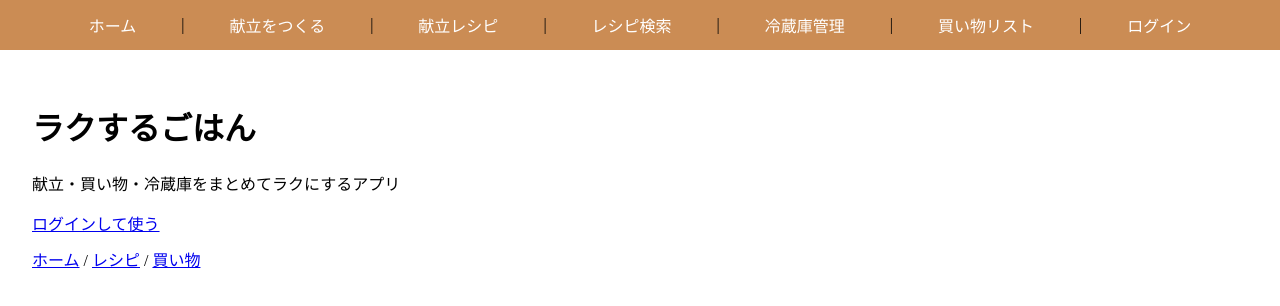
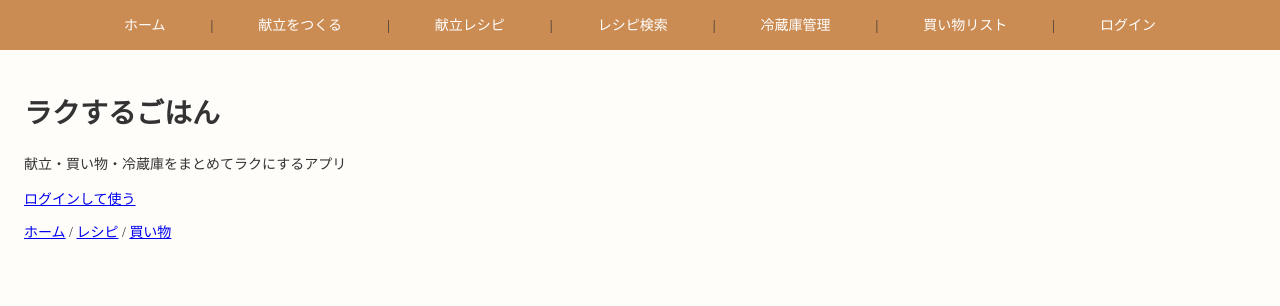
Before and after one commit to Mseditor1202/recipea, a Next.js app: page / in a window 1280 px wide. Shown: the top 306 px of the page. Built offline with nearby package versions, Linux system fonts and the light colour scheme; no server answers.

Commit message:
feat: add design system foundation (#14)

```diff
--- a/src/pages/_app.tsx
+++ b/src/pages/_app.tsx
@@ -1,19 +1,33 @@
 import "@/styles/globals.css";
 import "@/styles/Navbar.css";
+
 import type { AppProps } from "next/app";
+import { CssBaseline, ThemeProvider } from "@mui/material";
+import { Noto_Sans_JP } from "next/font/google";
+
 import Navbar from "@/components/notes/Navbar";
 import { AuthProvider } from "@/hooks/useAuth";
-import { useState } from "react";
+import theme from "@/theme/theme";
+
+const notoSansJP = Noto_Sans_JP({
+  subsets: ["latin"],
+  weight: ["400", "600", "700"],
+  display: "swap",
+  variable: "--font-noto-sans-jp",
+});
 
 export default function App({ Component, pageProps }: AppProps) {
-  const [isAuth, setIsAuth] = useState(false);
+  return (
+    <ThemeProvider theme={theme}>
+      <CssBaseline />
 
-  return (
       <AuthProvider>
         <Navbar />
+
         <div style={{ paddingTop: 50 }}>
           <Component {...pageProps} />
         </div>
       </AuthProvider>
+    </ThemeProvider>
   );
 }
--- /dev/null
+++ b/src/theme/theme.ts
@@ -0,0 +1,100 @@
+import { createTheme } from "@mui/material/styles";
+import {
+  colorTokens,
+  typographyTokens,
+  radiusTokens,
+  shadowTokens,
+} from "./tokens";
+
+const theme = createTheme({
+  palette: {
+    primary: {
+      main: colorTokens.main,
+      contrastText: colorTokens.text,
+    },
+
+    secondary: {
+      main: colorTokens.sub,
+      contrastText: colorTokens.text,
+    },
+
+    background: {
+      default: colorTokens.background,
+      paper: colorTokens.surface,
+    },
+
+    text: {
+      primary: colorTokens.text,
+    },
+
+    success: {
+      main: colorTokens.success,
+    },
+
+    warning: {
+      main: colorTokens.warning,
+    },
+
+    error: {
+      main: colorTokens.error,
+    },
+  },
+
+  typography: {
+    fontFamily: typographyTokens.fontFamily,
+
+    h1: {
+      fontSize: typographyTokens.h1.fontSize,
+      fontWeight: typographyTokens.h1.fontWeight,
+    },
+
+    h2: {
+      fontSize: typographyTokens.h2.fontSize,
+      fontWeight: typographyTokens.h2.fontWeight,
+    },
+
+    body1: {
+      fontSize: typographyTokens.body.fontSize,
+      fontWeight: typographyTokens.body.fontWeight,
+    },
+
+    caption: {
+      fontSize: typographyTokens.helper.fontSize,
+      fontWeight: typographyTokens.helper.fontWeight,
+    },
+  },
+
+  shape: {
+    borderRadius: radiusTokens.md,
+  },
+
+  shadows: [
+    "none",
+    shadowTokens.soft,
+    shadowTokens.card,
+    shadowTokens.card,
+    shadowTokens.card,
+    shadowTokens.card,
+    shadowTokens.card,
+    shadowTokens.card,
+    shadowTokens.card,
+    shadowTokens.card,
+    shadowTokens.card,
+    shadowTokens.card,
+    shadowTokens.card,
+    shadowTokens.card,
+    shadowTokens.card,
+    shadowTokens.card,
+    shadowTokens.card,
+    shadowTokens.card,
+    shadowTokens.card,
+    shadowTokens.card,
+    shadowTokens.card,
+    shadowTokens.card,
+    shadowTokens.card,
+    shadowTokens.card,
+    shadowTokens.card,
+  ],
+});
+
+export default theme;
--- /dev/null
+++ b/src/theme/tokens.ts
@@ -0,0 +1,63 @@
+export const colorTokens = {
+  main: "#FFB830",
+  sub: "#FFF3E0",
+
+  background: "#FFFDFA",
+  surface: "#FFFFFF",
+
+  text: "#333333",
+
+  success: "#66BB6A",
+  warning: "#FF9800",
+  error: "#F44336",
+} as const;
+
+export const typographyTokens = {
+  fontFamily: "var(--font-noto-sans-jp), sans-serif",
+
+  h1: {
+    fontSize: 24,
+    fontWeight: 700,
+  },
+
+  h2: {
+    fontSize: 18,
+    fontWeight: 700,
+  },
+
+  section: {
+    fontSize: 16,
+    fontWeight: 600,
+  },
+
+  body: {
+    fontSize: 14,
+    fontWeight: 400,
+  },
+
+  helper: {
+    fontSize: 12,
+    fontWeight: 400,
+  },
+} as const;
+
+export const spacingTokens = {
+  xs: 4,
+  sm: 8,
+  md: 12,
+  lg: 16,
+  xl: 24,
+  xxl: 32,
+} as const;
+
+export const radiusTokens = {
+  sm: 8,
+  md: 12,
+  lg: 16,
+  pill: 999,
+} as const;
+
+export const shadowTokens = {
+  soft: "0 4px 12px rgba(0, 0, 0, 0.06)",
+  card: "0 8px 24px rgba(0, 0, 0, 0.08)",
+} as const;
```
Lines whose indentation alone changed are shown as unchanged.
